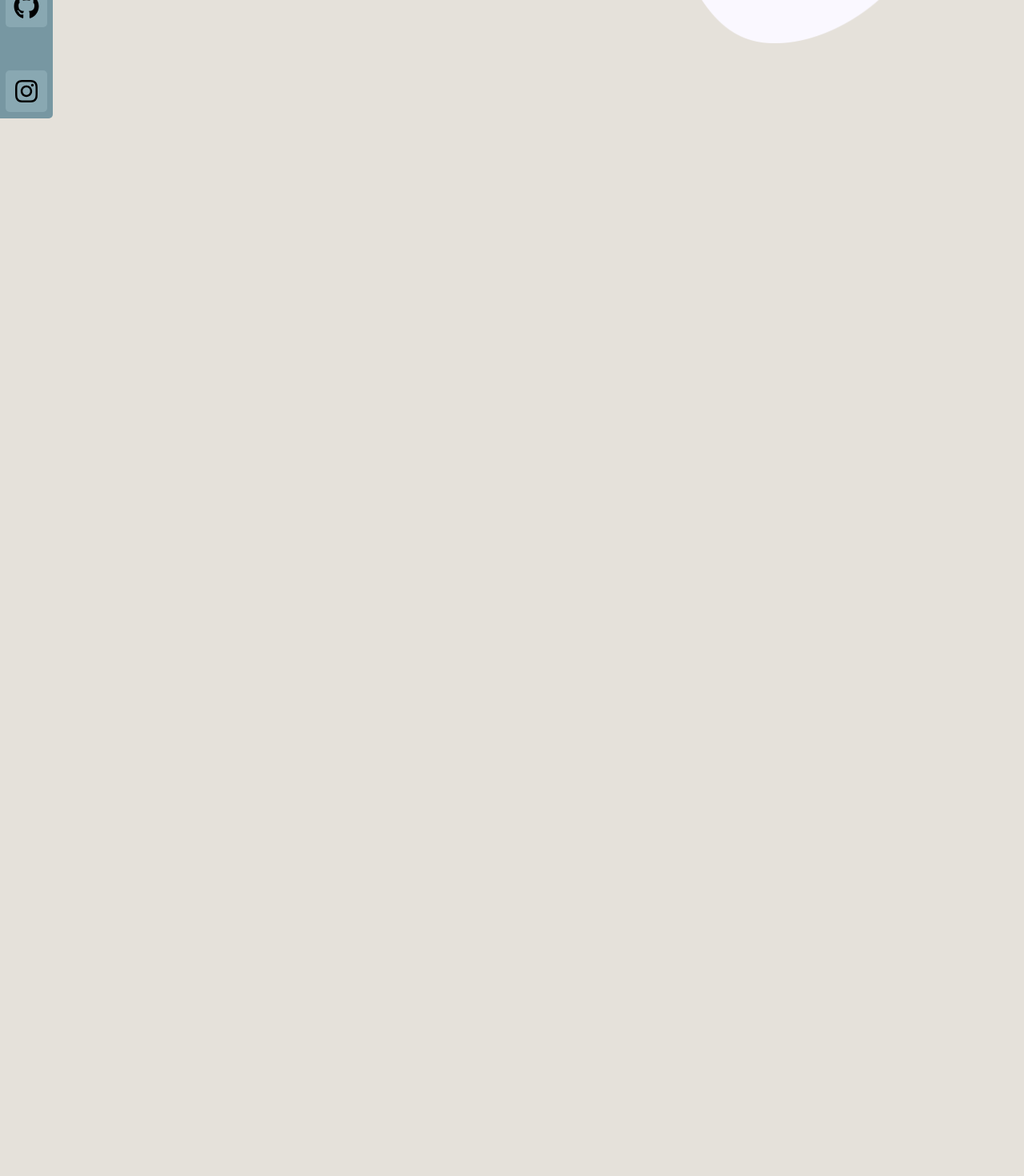
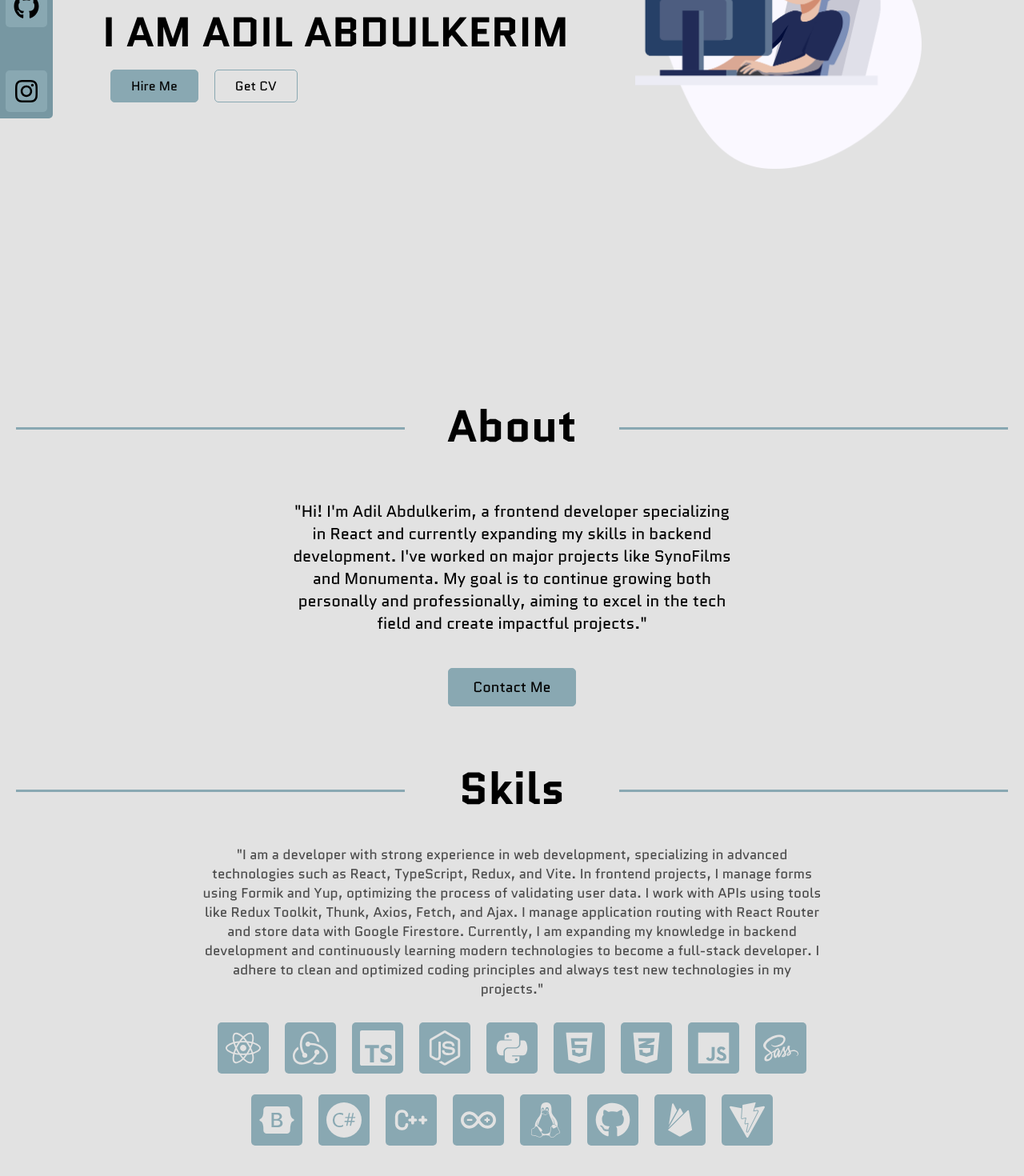
Before and after one commit to photomanai/Adils-portfolio, a React (Vite) app: page / in a window 1280 px wide. Shown: the part 392-1862 px from the top of the page at 80% size. Before the commit the page ends 800 px from the top, so only its background shows below. Built offline with nearby package versions, Linux system fonts and the light colour scheme.

Commit message:
about and skils added

```diff
--- a/src/App.css
+++ b/src/App.css
@@ -1,10 +1,83 @@
+.button {
+  padding: 10px 30px;
+  margin: 10px;
+  font-size: 18px;
+  border: 0;
+  background-color: var(--accent-color);
+  border: 1px solid var(--accent-color);
+  border-radius: 5px;
+  cursor: pointer;
+  transition: 0.3s;
+  &:hover {
+    background-color: var(--primary-color);
+  }
+  &:active {
+    background-color: var(--tertiary-color);
+  }
+}
+
+.header {
+  font-size: 56px;
+  margin: 20px;
+  /* position: relative; */
+  &::after,
+  &::before {
+    position: absolute;
+    transform: translate(0, 1400%);
+    content: "";
+    width: 38%;
+    height: 3px;
+    background-color: var(--accent-color);
+  }
+  &::before {
+    left: 20px;
+  }
+  &::after {
+    right: 20px;
+  }
+}
+
+.main {
+  margin: 2rem auto;
+  display: flex;
+  align-items: center;
+  justify-content: center;
+  flex-direction: column;
+  text-align: center;
+}
+
+.text {
+  border-right: 5px solid;
+  white-space: nowrap;
+  overflow: hidden;
+  animation: typing 3s steps(50), cursor 0.3s step-end infinite alternate;
+}
+
+@keyframes cursor {
+  50% {
+    border-color: transparent;
+  }
+}
+
+@keyframes typing {
+  from {
+    width: 0;
+  }
+}
+
 .main_navbar {
+  position: fixed;
+  top: 0;
+  left: 0;
+  right: 0;
+  z-index: 10;
   padding: 10px 30px;
   display: flex;
   align-items: center;
   justify-content: space-between;
   color: var(--text-color);
-  background-color: var(--secondary-color);
+  /* background-color: var(--secondary-color); */
+  backdrop-filter: blur(40px);
 }
 
 .navbar_header {
@@ -69,6 +142,7 @@
   margin: 2rem auto;
   justify-content: space-between;
   align-items: center;
+  height: 100vh;
 }
 
 .home_text_container {
@@ -83,7 +157,7 @@
     content: " ";
     top: 0;
     left: 25%;
-    width: 70%;
+    width: 55%;
     height: 3px;
     transform: translate(0, 1000%);
     background-color: var(--accent-color);
@@ -91,6 +165,7 @@
 }
 
 .home_header_paragraf {
+  width: 600px;
   font-size: 52px;
 }
 
@@ -102,16 +177,19 @@
   width: 100%;
 }
 
-.home_btn:nth-child(1) {
+.home_btn {
   padding: 8px 25px;
   margin: 10px;
   font-size: 16px;
+  transition: 0.3s;
+  border-radius: 5px;
+  cursor: pointer;
+}
+
+.home_btn:nth-child(1) {
   border: 0;
   background-color: var(--accent-color);
   border: 1px solid var(--accent-color);
-  border-radius: 5px;
-  cursor: pointer;
-  transition: 0.3s;
   &:hover {
     background-color: var(--primary-color);
   }
@@ -121,14 +199,8 @@
 }
 
 .home_btn:nth-child(2) {
-  padding: 8px 25px;
-  margin: 10px;
-  font-size: 16px;
   border: 1px solid var(--accent-color);
   background-color: var(--secondary-color);
-  border-radius: 5px;
-  cursor: pointer;
-  transition: 0.3s;
   &:hover {
     background-color: var(--primary-color);
   }
@@ -136,3 +208,42 @@
     background-color: var(--tertiary-color);
   }
 }
+
+.main_about {
+  max-width: 550px;
+}
+
+.about_paragraf {
+  font-size: 20px;
+  margin: 2rem 0;
+}
+
+.main_skils {
+  max-width: 800px;
+}
+
+.skills_icon {
+  box-sizing: content-box;
+  margin: 10px;
+  padding: 10px;
+  font-size: 44px;
+  background-color: var(--accent-color);
+  border-radius: 5px;
+  color: var(--secondary-color);
+  transition: 0.3s;
+  &:hover {
+    color: var(--text-color);
+    background-color: var(--primary-color);
+  }
+}
+
+.skils_paragraf {
+  font-size: 17px;
+  margin: 10px;
+  color: var(--secondary-text-color);
+}
+
+.skils_container {
+  margin: 10px;
+  width: 100%;
+}
--- a/src/App.jsx
+++ b/src/App.jsx
@@ -1,6 +1,8 @@
 import "./App.css";
+import About from "./components/About";
 import Home from "./components/Home";
 import NavBar from "./components/NavBar";
+import Skils from "./components/Skils";
 import SlideBar from "./components/SlideBar";
 
 function App() {
@@ -9,9 +11,11 @@ function App() {
       <NavBar />
       <SlideBar />
       <Home />
+      <About />
+      <Skils />
     </div>
   );
 }
-// deneme
+// deneme 2
 
 export default App;
--- /dev/null
+++ b/src/components/About.jsx
@@ -0,0 +1,19 @@
+import React from "react";
+
+const About = () => {
+  return (
+    <div className="main_about main">
+      <h1 className="about_header header">About</h1>
+      <p className="about_paragraf">
+        "Hi! I'm Adil Abdulkerim, a frontend developer specializing in React and
+        currently expanding my skills in backend development. I've worked on
+        major projects like SynoFilms and Monumenta. My goal is to continue
+        growing both personally and professionally, aiming to excel in the tech
+        field and create impactful projects."
+      </p>
+      <button className="button">Contact Me</button>
+    </div>
+  );
+};
+
+export default About;
--- a/src/components/Home.jsx
+++ b/src/components/Home.jsx
@@ -7,7 +7,7 @@ const Home = () => {
       <div className="home_text_container">
         <div className="home_header_container">
           <h1 className="home_header">HELLO</h1>
-          <h1 className="home_header_paragraf">I AM ADIL ABDULKERIMOV</h1>
+          <h1 className="home_header_paragraf text">I AM ADIL ABDULKERIM</h1>
         </div>
         <div className="home_btn_container">
           <button className="home_btn">Hire Me</button>
--- /dev/null
+++ b/src/components/Skils.jsx
@@ -0,0 +1,66 @@
+import React from "react";
+import {
+  FaReact,
+  FaSass,
+  FaBootstrap,
+  FaPython,
+  FaNodeJs,
+  FaGithub,
+  FaLinux,
+  FaHtml5,
+  FaCss3Alt,
+} from "react-icons/fa";
+import {
+  SiRedux,
+  SiTypescript,
+  SiCsharp,
+  SiArduino,
+  SiVite,
+} from "react-icons/si";
+import { IoLogoJavascript, IoLogoFirebase } from "react-icons/io5";
+import { TbBrandCpp } from "react-icons/tb";
+
+const Skils = () => {
+  const skillsIcon = [
+    <FaReact className="skills_icon" />,
+    <SiRedux className="skills_icon" />,
+    <SiTypescript className="skills_icon" />,
+    <FaNodeJs className="skills_icon" />,
+    <FaPython className="skills_icon" />,
+    <FaHtml5 className="skills_icon" />,
+    <FaCss3Alt className="skills_icon" />,
+    <IoLogoJavascript className="skills_icon" />,
+    <FaSass className="skills_icon" />,
+    <FaBootstrap className="skills_icon" />,
+    <SiCsharp className="skills_icon" />,
+    <TbBrandCpp className="skills_icon" />,
+    <SiArduino className="skills_icon" />,
+    <FaLinux className="skills_icon" />,
+    <FaGithub className="skills_icon" />,
+    <IoLogoFirebase className="skills_icon" />,
+    <SiVite className="skills_icon" />,
+  ];
+  return (
+    <div className="main_skils main">
+      <h1 className="header">Skils</h1>
+      <p className="skils_paragraf">
+        "I am a developer with strong experience in web development,
+        specializing in advanced technologies such as React, TypeScript, Redux,
+        and Vite. In frontend projects, I manage forms using Formik and Yup,
+        optimizing the process of validating user data. I work with APIs using
+        tools like Redux Toolkit, Thunk, Axios, Fetch, and Ajax. I manage
+        application routing with React Router and store data with Google
+        Firestore. Currently, I am expanding my knowledge in backend development
+        and continuously learning modern technologies to become a full-stack
+        developer. I adhere to clean and optimized coding principles and always
+        test new technologies in my projects."
+      </p>
+      <div className="skils_container">
+        {skillsIcon &&
+          skillsIcon.map((icon, index) => <span key={index}>{icon}</span>)}
+      </div>
+    </div>
+  );
+};
+
+export default Skils;
--- a/src/index.css
+++ b/src/index.css
@@ -2,11 +2,12 @@
 
 :root {
   --primary-color: #7797a2;
-  --secondary-color: #e5e1da;
+  --secondary-color: #e2e2e2;
   --tertiary-color: #b3c8cf;
   --accent-color: #89a8b2;
 
   --text-color: #1e1e1e;
+  --secondary-text-color: #494949;
 }
 
 * {
```
